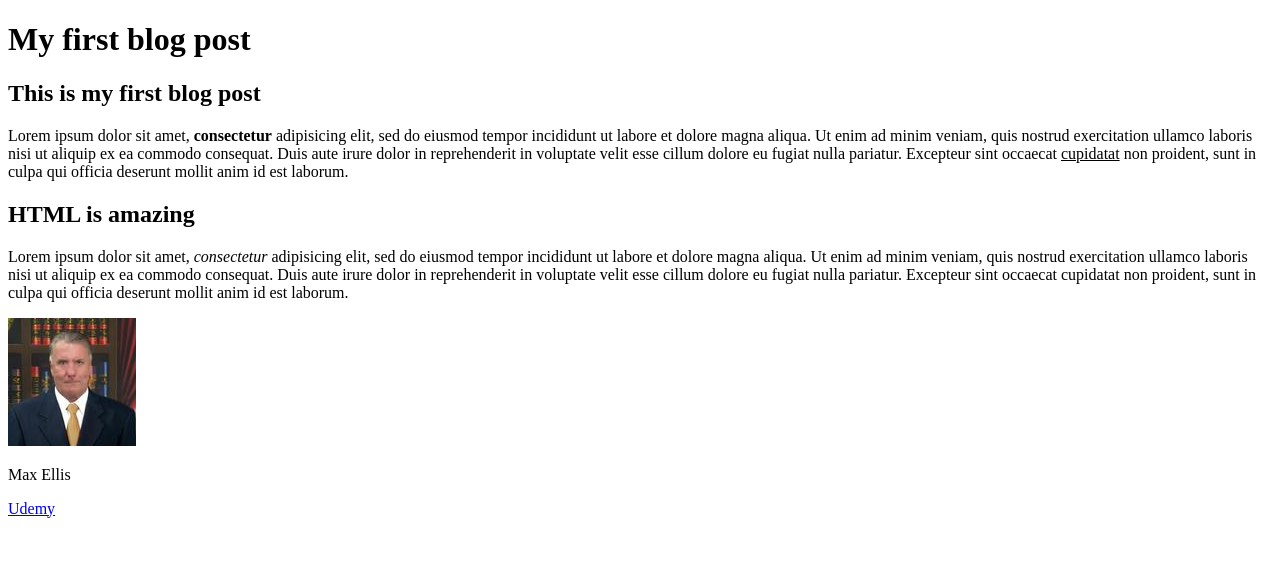
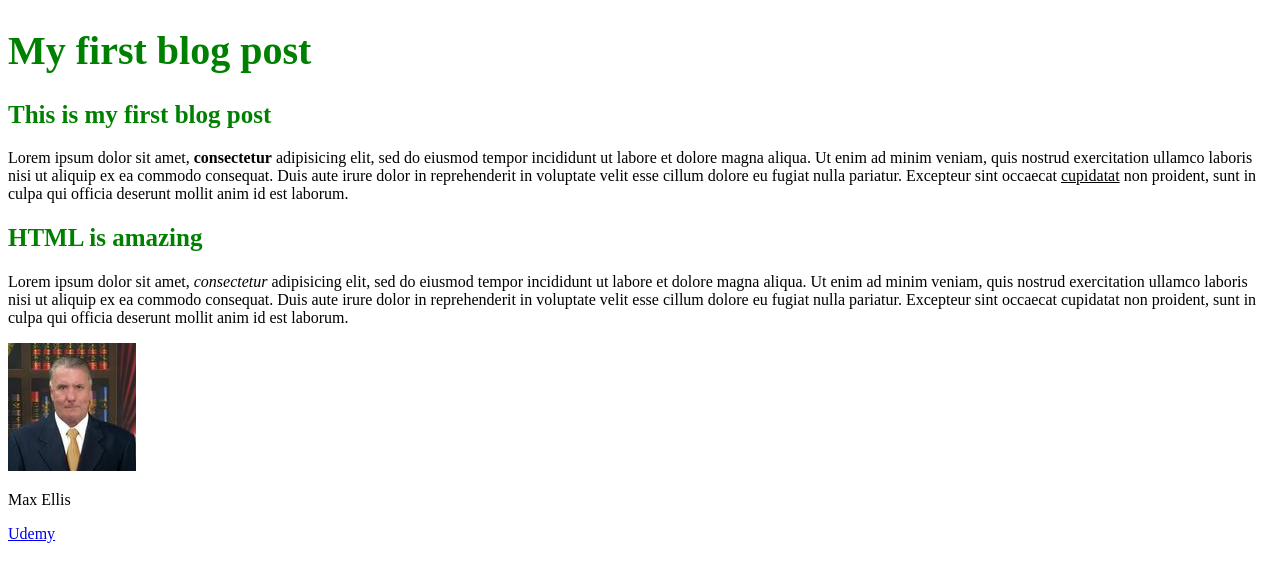
Before and after one commit to vukdakovic/html5-css3-course, a plain HTML site: page Beginner project/index.html in a window 1280 px wide. Drawn offline with Linux system fonts and the light colour scheme.

Commit message:
Commiting css start

```diff
--- a/Beginner project/index.html
+++ b/Beginner project/index.html
@@ -2,6 +2,7 @@
 <html lang="en" dir="ltr">
   <head>
     <meta charset="utf-8">
+    <link rel="stylesheet" type="text/css" href="style.css">
     <title>My first blog post</title>
   </head>
   <body>
--- /dev/null
+++ b/Beginner project/style.css
@@ -0,0 +1,11 @@
+h1 {
+  color: green;
+  font-size: 40px;
+  font-family: Ariel sans-serif;
+}
+
+h2 {
+  color: green;
+  font-size: 25px;
+  font-family: Ariel sans-serif;
+}
```
